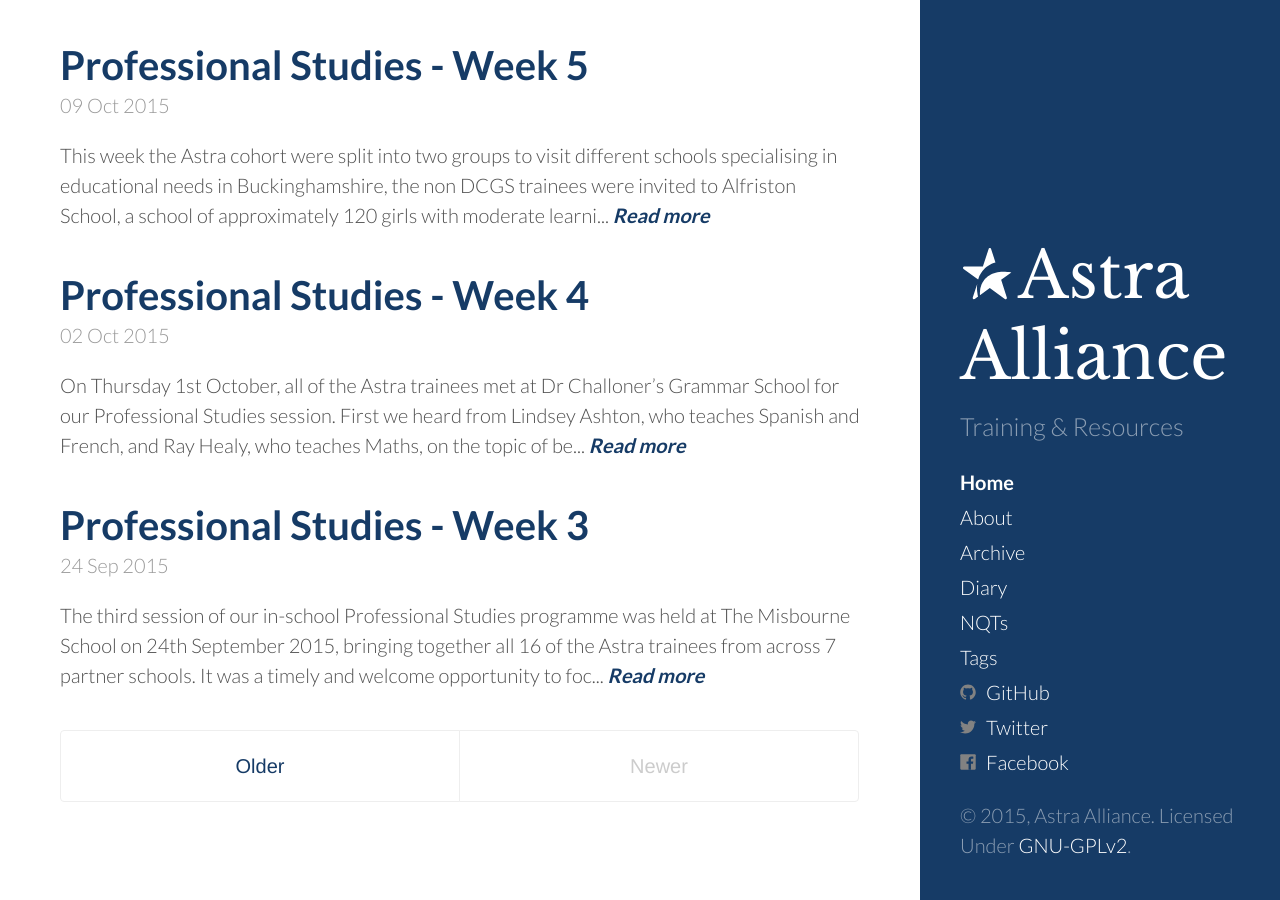
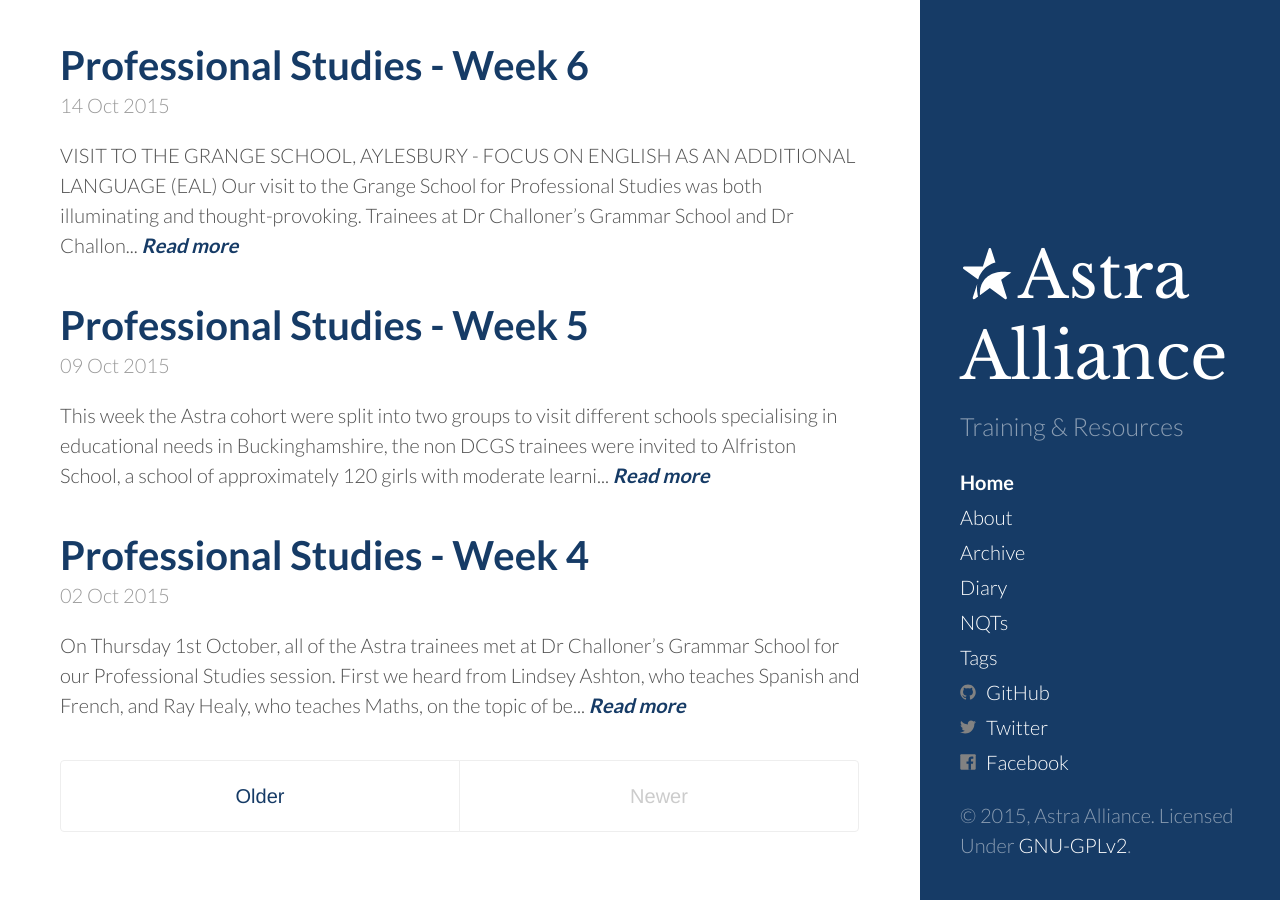
Before and after one commit to Astra-Alliance/astra-alliance.github.io, a Jekyll site: the page built from index.html, in a window 1280 px wide. Built offline with Jekyll 4.4.1, drawn with Linux system fonts in a browser that asks for light colours; Markdown is read by kramdown in place of the engine named in the settings; the list of posts is cut into pages by our own code; some of the changed lines change nothing that is shown.

Commit message:
PS Week 6

```diff
--- /dev/null
+++ b/_posts/2015-10-14-professional-studies-week-6.md
@@ -0,0 +1,17 @@
+---
+title: Professional Studies - Week 6
+layout: post
+author: Jack Ashcroft
+permalink: /professional-studies-week-6/
+tags:
+- professional-studies
+source-id: 1SSGPvJ14ITcUanHqM09X1FDG-ofbUW4xmJcmv5dsZ_4
+published: true
+---
+###VISIT TO THE GRANGE SCHOOL, AYLESBURY - FOCUS ON ENGLISH AS AN ADDITIONAL LANGUAGE (EAL)
+
+Our visit to the Grange School for Professional Studies was both illuminating and thought-provoking. Trainees at Dr Challoner’s Grammar School and Dr Challoner’s High School were invited to observe a year 8 mathematics lesson, described by colleagues at The Grange as a “challenging class”, which also possessed two EAL students. A specialised EAL support staff member was present, and it was her primary responsibility to ensure the EAL students were all on task - this is in sharp contrast to Challoner’s lessons, where no teaching assistants are employed.  This provided an opportunity to see how learning support assistants worked alongside the class teacher in order to ensure students were all learning and able to achieve.
+
+After the observation, we moved into a conference room, and a colleague who is Head of EAL gave a presentation on the wide range of strategies/management techniques employed by The Grange to help facilitate the particular students. This was hugely useful, particularly at this stage of our training, as many of the strategies used to assess knowledge and understanding were absolutely relevant to lesson planning in general.  As Mr Millar (our ITTCO) put it, it was a masterclass in how to plan and deliver outstanding teaching and learning.  Therefore, this professional studies session undoubtedly enhanced our current teaching practice, giving us new ideas and approaches for both EAL management, and classroom management as a whole.  The visit also helped us to understand the part of Teachers’ Standard Number 5, which demands that we “have a clear understanding of the needs of all pupils, including those with English as an additional language … and be able to use and evaluate distinctive teaching approaches to engage and support them.”
+
+On behalf of the trainees, I would like to thank the EAL team at The Grange, as well as Ms Brown and Ms Williams on the SLT who helped to co-ordinate our visit.
```
Also changed, not shown: _posts/2015-10-09-professional-studies-week-5.md (line endings or trailing spaces).
